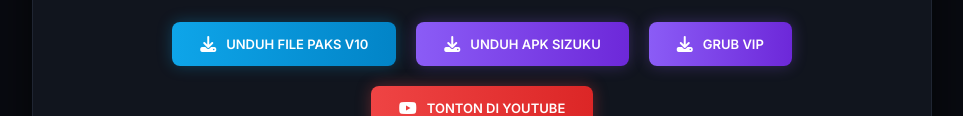
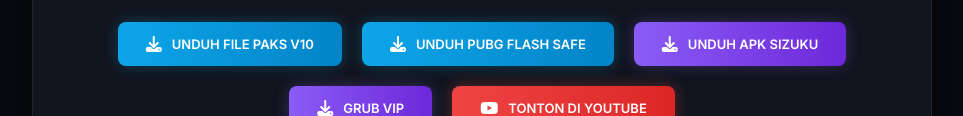
Before and after one commit to latifsanjaya051-stack/PEMASANGANPAKS, a plain HTML site: page index.html in a window 1280 px wide. Shown: the part 640-756 px from the top of the page, without its empty margins (158-1121 px from the left). Drawn offline with Linux system fonts and the light colour scheme.

```diff
--- a/index.html
+++ b/index.html
@@ -812,6 +812,10 @@
                 rel="noopener noreferrer" class="btn btn-blue">
                 <i class="fas fa-download"></i> UNDUH FILE PAKS V10
             </a>
+             <a href="https://www.mediafire.com/file/art7x3kqyn6zpwn/PUBGM_FLASH_ORGINAL_x64.xapk/file?action=check" target="_blank"
+                rel="noopener noreferrer" class="btn btn-blue">
+                <i class="fas fa-download"></i> UNDUH PUBG FLASH SAFE
+             </a>
             <a href="https://share.google/dOMvig8voIYE1ESc1" target="_blank" rel="noopener noreferrer"
                 class="btn btn-purple">
                 <i class="fas fa-download"></i> UNDUH APK SIZUKU
```
